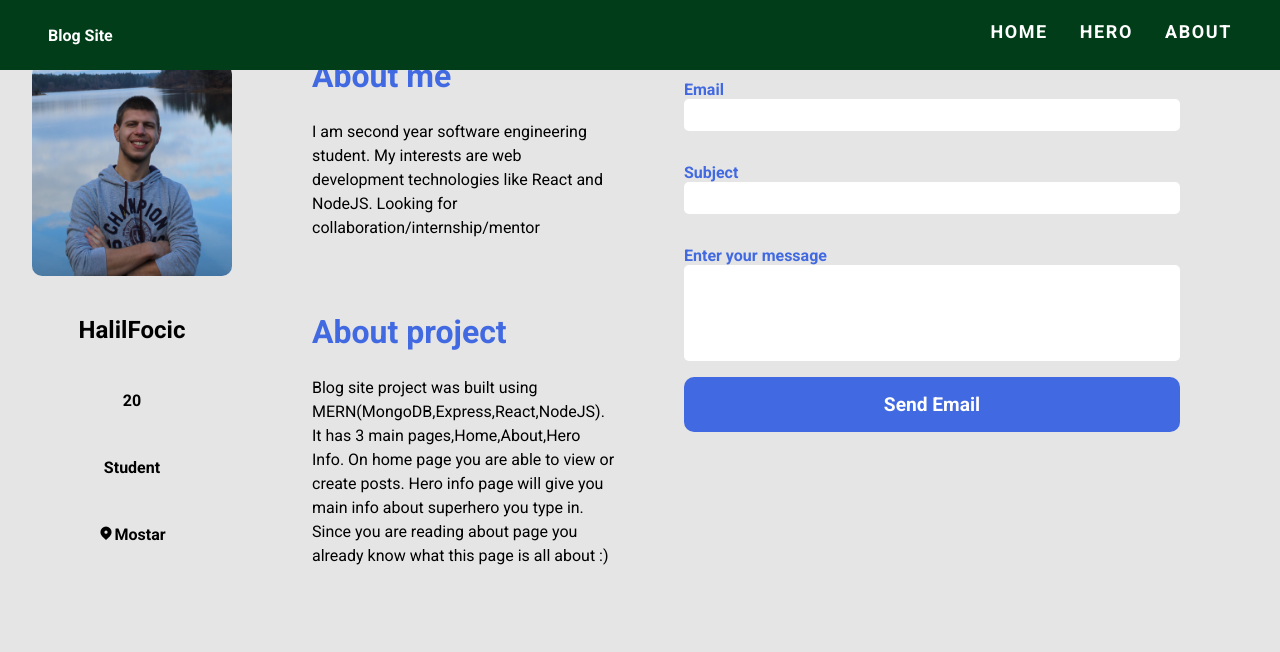
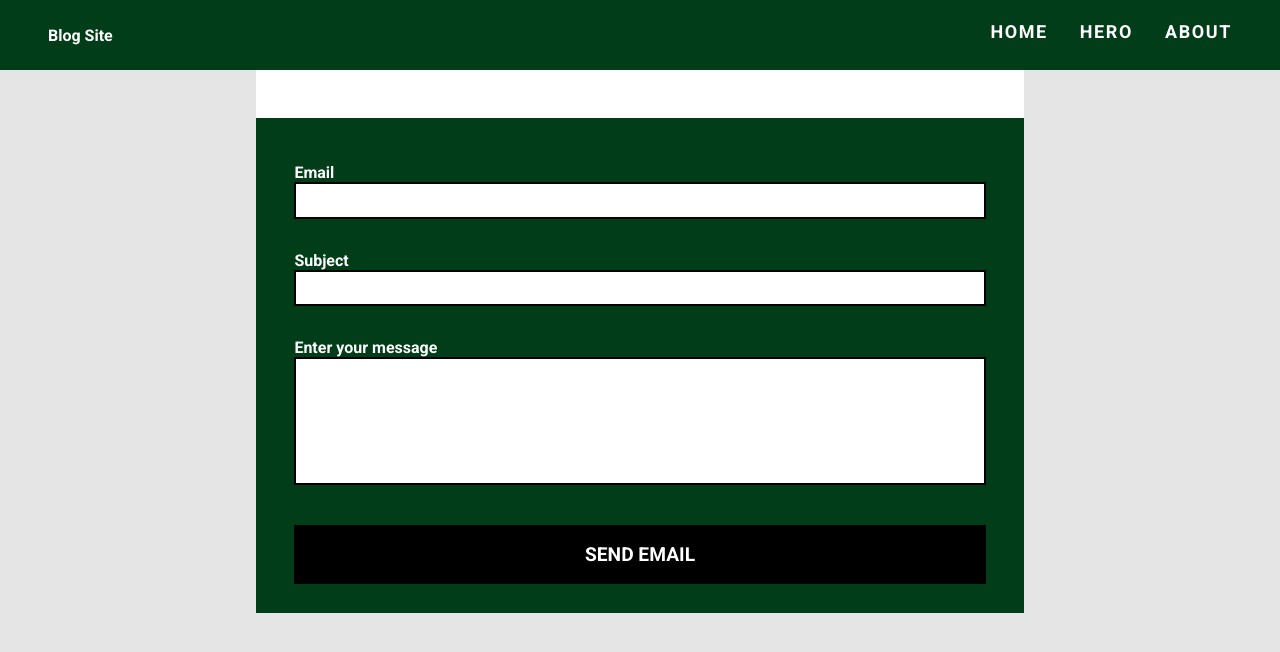
Before and after one commit to HalilFocic/Blog-MERN, a React (Create React App) app in the folder frontend/: page /about in a window 1280 px wide. Shown: the top 652 px of the page. Built offline with nearby package versions, Linux system fonts and the light colour scheme.

Commit message:
About -from UI

```diff
--- a/frontend/src/About.css
+++ b/frontend/src/About.css
@@ -1,57 +1,27 @@
 .about-container {
-  padding: 4rem 2rem 2rem 2rem;
-  display: flex;
-  font-family: "Roboto";
-}
-.profile {
-  display: flex;
-  flex-direction: column;
+  margin-top: 70px;
+  width: 60%;
+  background: white;
+  margin-left: auto;
+  margin-right: auto;
+  padding-top: 3rem;
 }
 .char-name {
   transition: 0.3s;
   font-weight: bold;
   font-size: 1.5rem;
-}
-.my-name {
-  justify-content: space-between;
-  display: flex;
-  margin: auto;
-}
-.char-name {
   cursor: pointer;
 }
 .char-name:hover {
   color: royalblue;
   transform: translateY(-0.3rem) rotate(-10deg);
 }
-.my-info {
-  text-align: center;
-  font-weight: bolder;
-  transition: 0.3s;
-  display: flex;
-  margin: auto;
-}
-.my-info:hover {
-  color: royalblue;
-  cursor: pointer;
-  transform: translateY(-0.2rem) translateX(-0.1rem) rotate(-10deg);
-}
-.about {
-  margin-left: 5rem;
-  width: 25%;
-  line-height: 1.5rem;
-}
-.about-me {
-  margin-bottom: 2rem;
-}
-.profile-pic {
-  border-radius: 10px;
-  width: 200px;
-  margin-bottom: 1rem;
-}
+
 .contact-me {
-  margin-left: auto;
-  margin-right: auto;
+  background: #003d18;
+  width: 100%;
+  padding: 1.8rem 5% 1.8rem 5%;
+  box-sizing: border-box;
 }
 .contact-me-form {
   display: flex;
@@ -60,31 +30,36 @@
 .frm-lbl {
   margin-top: 1rem;
   font-weight: bolder;
-  color: royalblue;
+  color: white;
 }
 .frm-input {
-  width: 30rem;
+  width: 100%;
   margin-bottom: 1rem;
-  height: 2rem;
-  border-radius: 5px;
+  height: 2.3rem;
   border: 0;
   padding-left: 1rem;
+  box-sizing: border-box;
+  border: 2px solid black;
 }
-.frm-input:focus {
-  border: 0;
-  outline: none;
-}
+
 .btn-submit {
-  background: royalblue;
+  width: 100%;
+  margin: auto;
+  margin-top: 1.5rem;
+  background: black;
   color: white;
-  border: 0;
-  border-radius: 10px;
+  border: 2px solid black;
   padding: 1rem;
+  box-sizing: border-box;
   font-weight: bolder;
   font-size: 1.2rem;
+  text-transform: uppercase;
+}
+.btn-submit:hover {
+  cursor: pointer;
 }
 .frm-textarea {
-  height: 6rem;
+  height: 8rem;
 }
 @media only screen and (max-width: 1250px) {
   .about-container {
--- a/frontend/src/About.js
+++ b/frontend/src/About.js
@@ -31,53 +31,7 @@ const About = () => {
   };
   return (
     <div className="about-container">
-      <div className="profile">
-        <img src={profilePicture} alt="Profile" className="profile-pic" />
-        <div className="my-name">
-          {myArray.map((slovo, index) => {
-            return (
-              <span className={`${slovo ? "char-name" : ""}`} key={index}>
-                {slovo}
-              </span>
-            );
-          })}
-        </div>
-        <div className="my-info">20</div>
-        <div className="my-info">Student</div>
-        <div className="my-info">
-          <HiLocationMarker />
-          Mostar
-        </div>
-      </div>
-      <div className="about">
-        <div className="about-me">
-          <h1 style={{ marginBottom: "2rem", color: "royalblue" }}>About me</h1>
-          <p>
-            I am second year software engineering student. My interests are web
-            development technologies like React and NodeJS. Looking for
-            collaboration/internship/mentor
-          </p>
-        </div>
-        <div className="about-project">
-          <h1
-            style={{
-              marginBottom: "2rem",
-              marginTop: "5rem",
-              color: "royalblue",
-            }}
-          >
-            About project
-          </h1>
-          <p>
-            Blog site project was built using
-            MERN(MongoDB,Express,React,NodeJS). It has 3 main
-            pages,Home,About,Hero Info. On home page you are able to view or
-            create posts. Hero info page will give you main info about superhero
-            you type in. Since you are reading about page you already know what
-            this page is all about :)
-          </p>
-        </div>
-      </div>
+      <div className="profile-main-info"></div>
       <div className="contact-me">
         <form className="contact-me-form">
           <label htmlFor="email" className="frm-lbl">
```
Also changed, not shown: 1 other file (tests, documents, lock files or other folders).
